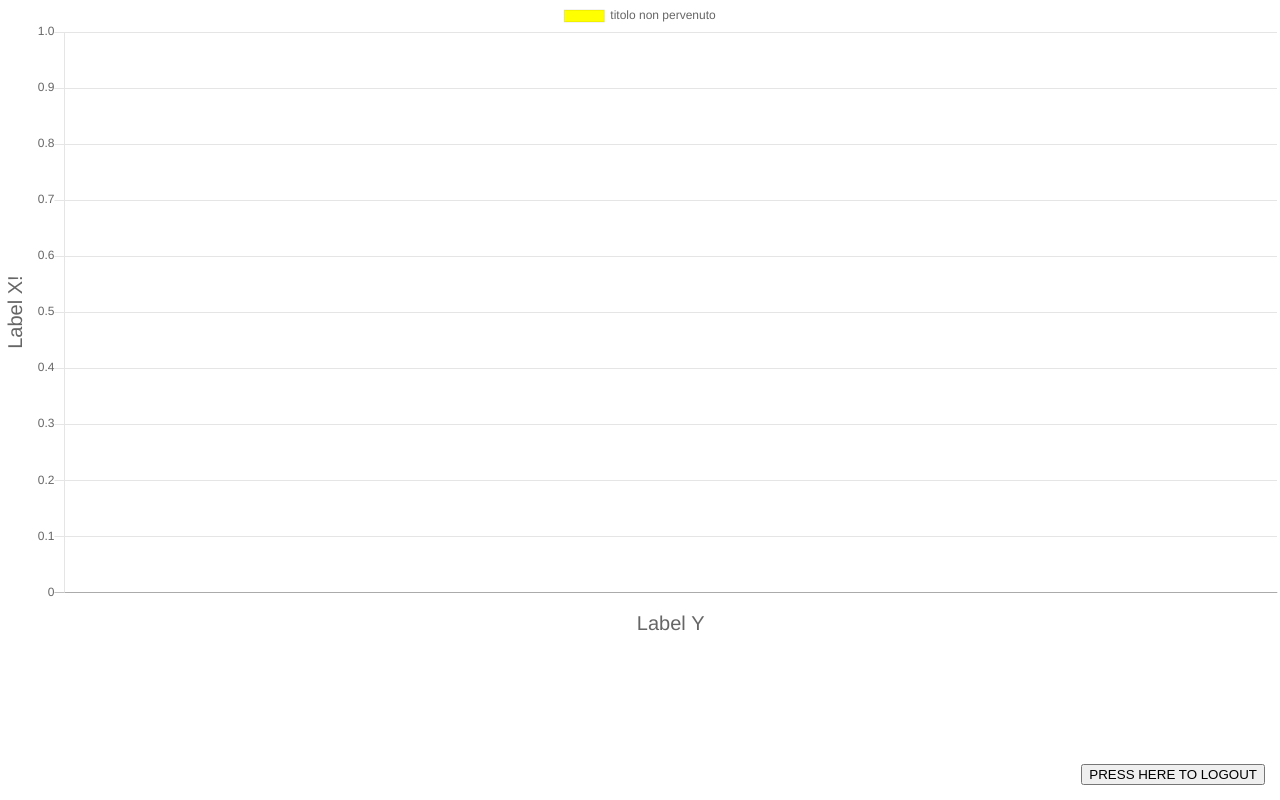
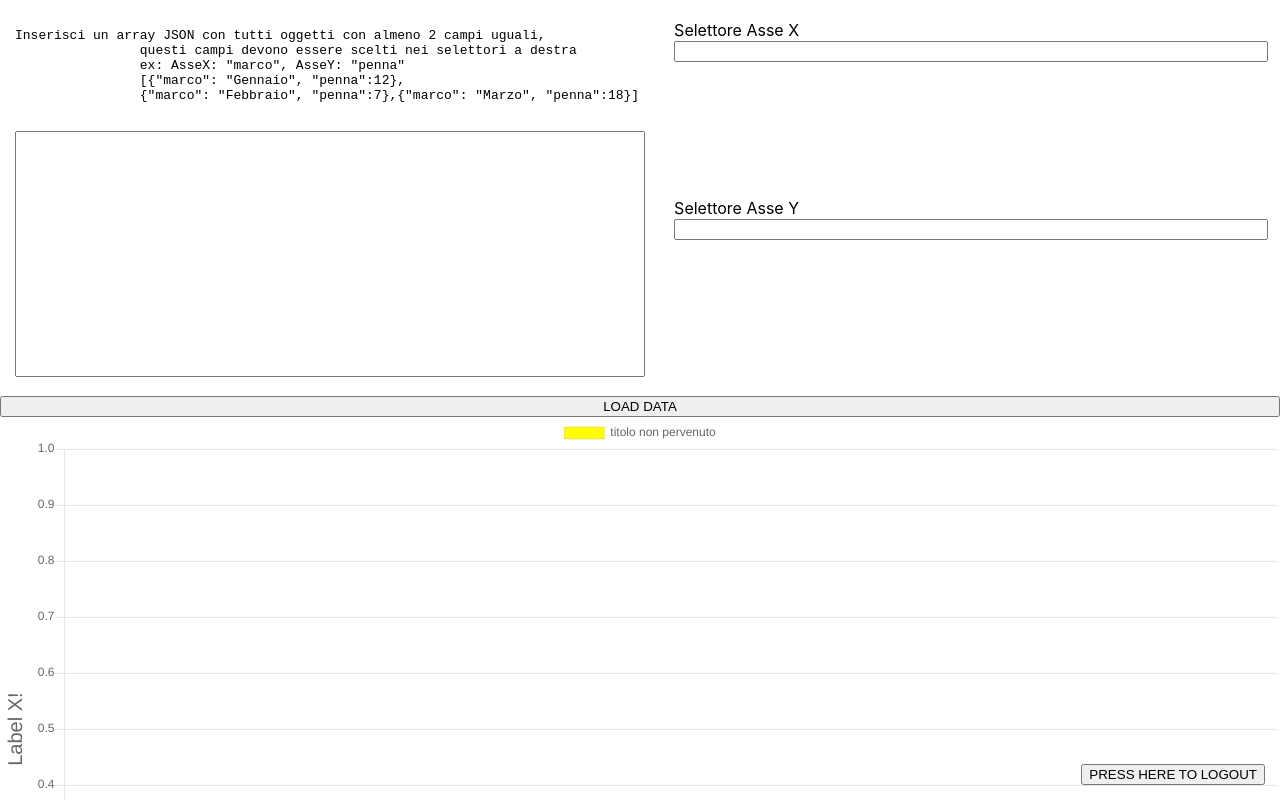
Before and after one commit to Mautriz/react-chart-test, a React (Create React App) app: page / in a window 1280 px wide. Shown: the top 800 px of the page. Built offline with nearby package versions, Linux system fonts and the light colour scheme; sample sign-in values are in the browser's storage.

Commit message:
refactor update - json input now works correctly

```diff
--- a/src/components/chart-labels-form/chart-labels-form.component.js
+++ b/src/components/chart-labels-form/chart-labels-form.component.js
@@ -71,8 +71,8 @@ class ChartLabelsForm extends Component {
 
     render() {
         return (
-            <form
-                onSubmit={this.handleSubmit}
+            <div
+                // onSubmit={this.handleSubmit}
                 style={{
                     display: 'flex',
                     flexDirection: 'column',
@@ -112,10 +112,10 @@ class ChartLabelsForm extends Component {
                         </p>
                     )}
                 </div>
-                <button disabled={!this.isFormValid()} type="submit">
+                {/* <button disabled={!this.isFormValid()} type="submit">
                     SET LABELS
-                </button>
-            </form>
+                </button> */}
+            </div>
         );
     }
 }
--- a/src/components/chart-load-json/chart-load-json.component.js
+++ b/src/components/chart-load-json/chart-load-json.component.js
@@ -11,7 +11,7 @@ class ChartLoadJson extends Component {
     // sets state field to parsed value
     handleChange = e => {
         const chartValues = this.parseJsonValidation(e.target.value);
-        this.props.setFormField({ chartValues });
+        this.props.setFormField('chartValues', chartValues);
     };
 
     // sends the json to redus => the graph
--- a/src/components/load-data-form/load-data-form.component.js
+++ b/src/components/load-data-form/load-data-form.component.js
@@ -1,7 +1,7 @@
 import React, { Component } from 'react';
 import { connect } from 'react-redux';
 import ChartLoadJson from '../chart-load-json/chart-load-json.component';
-import ChartLabelsForm from '../chart-labels-form';
+import ChartLabelsForm from '../chart-labels-form/chart-labels-form.component';
 
 class LoadDataForm extends Component {
     state = {
@@ -22,10 +22,15 @@ class LoadDataForm extends Component {
 
     render() {
         return (
-            <form onSubmit={this.handleSubmit}>
+            <form
+                onSubmit={this.handleSubmit}
+                style={{ display: 'grid', gridTemplateColumns: '1fr 1fr' }}
+            >
                 <ChartLoadJson setFormField={this.setFormField} />
                 <ChartLabelsForm setFormField={this.setFormField} />
-                <button type="submit">LOAD DATA</button>
+                <button style={{ gridColumn: '1 / 3' }} type="submit">
+                    LOAD DATA
+                </button>
             </form>
         );
     }
--- a/src/pages/homepage/homepage.component.js
+++ b/src/pages/homepage/homepage.component.js
@@ -2,13 +2,13 @@ import React from 'react';
 import LineChart from '../../components/line-chart/line-chart.component';
 import { authLogout } from '../../redux/actions/auth.actions';
 import { connect } from 'react-redux';
-import loadDataFormComponent from '../../components/load-data-form/load-data-form.component';
+import LoadDataForm from '../../components/load-data-form/load-data-form.component';
 
 const HomePage = ({ authLogout }) => {
     // le pagine hanno il ruolo di mostrare altri componenti sulla pagina, non dovrebbero avere logica particolarmente complessa
     return (
         <div>
-            <loadDataFormComponent />
+            <LoadDataForm />
             {/* <div style={{ display: 'grid', gridTemplateColumns: '1fr 1fr' }}>
                 <ChartLoadJson />
                 <ChartLabelsForm />
```
